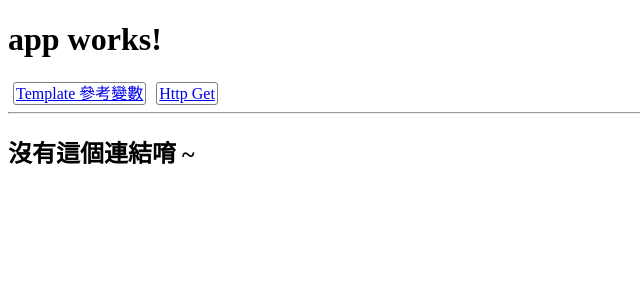
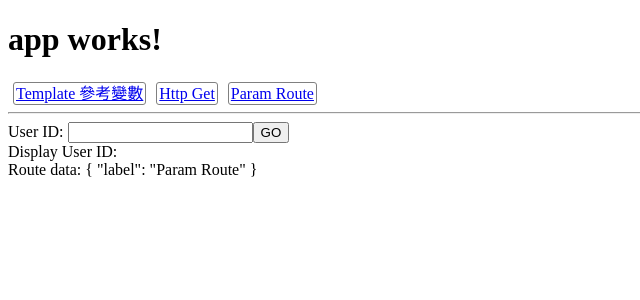
Before and after one commit to simie-cc/angular-advanced-demo, an Angular app: page /param in a window 1280 px wide. Shown: the top 300 px of the page, without its empty margins (0-640 px from the left). Built offline with nearby package versions, Linux system fonts and the light colour scheme.

Commit message:
參數化 Routing

```diff
--- a/src/app/app.component.html
+++ b/src/app/app.component.html
@@ -5,7 +5,7 @@
 <div class="menu">
     <div *ngFor="let r of routes">
         <span *ngIf="r.data">
-            <a [routerLink]="'/' + r.path">{{ r.data.label }}</a>
+            <a [routerLink]="transPath(r.path)">{{ r.data.label }}</a>
         </span>
     </div>
 </div>
--- a/src/app/app.component.ts
+++ b/src/app/app.component.ts
@@ -12,5 +12,7 @@ export class AppComponent {
     title = 'app works!';
     routes = appRoutes;
 
-
+    transPath(path: string) {
+        return '/' + path.replace(/:\w+/, '') + '/';
+    }
 }
--- a/src/app/app.module.ts
+++ b/src/app/app.module.ts
@@ -9,6 +9,7 @@ import { AppComponent } from './app.component';
 import { TemplateRefVarComponent } from './template-ref-var/template-ref-var.component';
 import { NotfoundPageComponent } from './notfound-page/notfound-page.component';
 import { HttpGetComponent } from './http-get/http-get.component';
+import { ParamRouteComponent } from './param-route/param-route.component';
 
 
 @NgModule({
@@ -16,7 +17,8 @@ import { HttpGetComponent } from './http-get/http-get.component';
     AppComponent,
     TemplateRefVarComponent,
     NotfoundPageComponent,
-    HttpGetComponent
+    HttpGetComponent,
+    ParamRouteComponent
   ],
   imports: [
     BrowserModule,
--- a/src/app/app.routing.ts
+++ b/src/app/app.routing.ts
@@ -1,3 +1,4 @@
+import { ParamRouteComponent } from './param-route/param-route.component';
 import { Routes } from '@angular/router';
 
 import { HttpGetComponent } from './http-get/http-get.component';
@@ -8,5 +9,7 @@ export const appRoutes: Routes = [
     { path: '', children: [] },
     { path: 'template-ref-var', component: TemplateRefVarComponent, data: { label: 'Template 參考變數' } },
     { path: 'http-get', component: HttpGetComponent, data: { label: 'Http Get' } },
+    { path: 'param', component: ParamRouteComponent, data: { label: 'Param Route' } },
+    { path: 'param/:id', component: ParamRouteComponent },
     { path: '**', component: NotfoundPageComponent }
 ];
--- /dev/null
+++ b/src/app/param-route/param-route.component.html
@@ -0,0 +1,7 @@
+<div>User ID:
+    <input #userid type="text">
+    <button (click)='changeUrl(userid.value)'>GO</button>
+</div>
+
+<div>Display User ID: {{ user_id }}</div>
+<div>Route data: {{ data | json }}</div>
--- /dev/null
+++ b/src/app/param-route/param-route.component.ts
@@ -0,0 +1,28 @@
+import { Component, OnInit } from '@angular/core';
+import { Router, ActivatedRoute } from '@angular/router';
+
+@Component({
+    selector: 'app-param-route',
+    templateUrl: './param-route.component.html',
+    styleUrls: ['./param-route.component.css']
+})
+export class ParamRouteComponent implements OnInit {
+
+    user_id: string;
+    data: any;
+
+    constructor(
+        private router: Router,
+        public route: ActivatedRoute
+    ) {
+        this.route.params.subscribe(data => this.user_id = data['id']);
+        this.route.data.subscribe(data => this.data = data);
+    }
+
+    ngOnInit() {
+    }
+
+    changeUrl(new_id: string) {
+        this.router.navigate(['/param', new_id]);
+    }
+}
```
Also changed, not shown: src/app/param-route/param-route.component.css (added).
